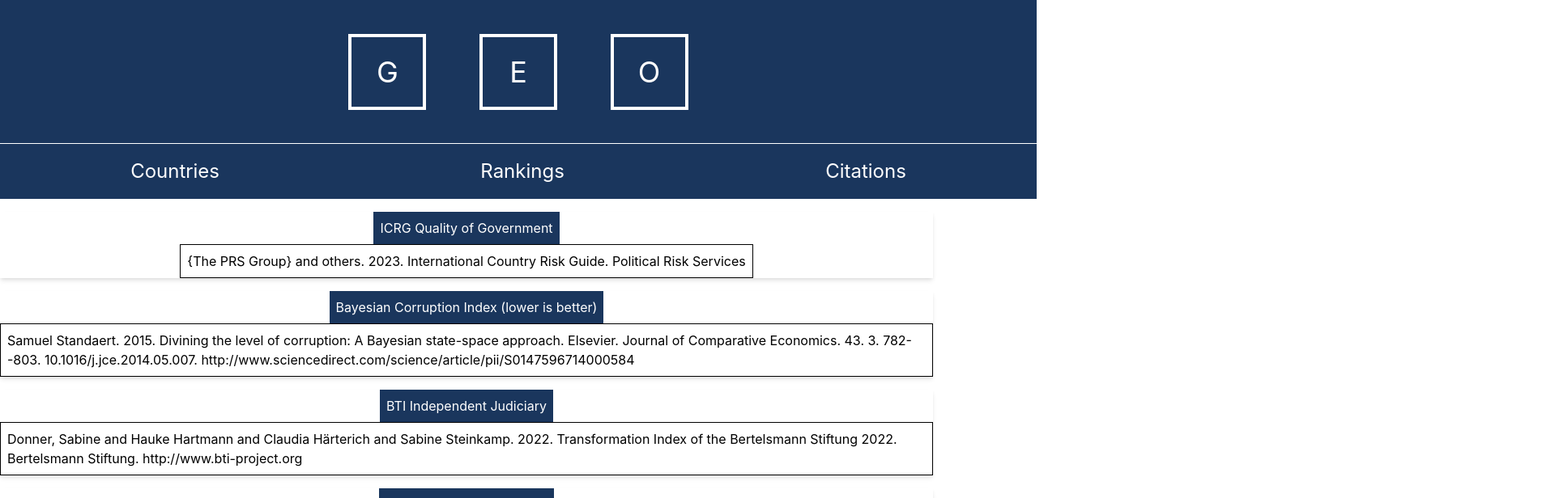
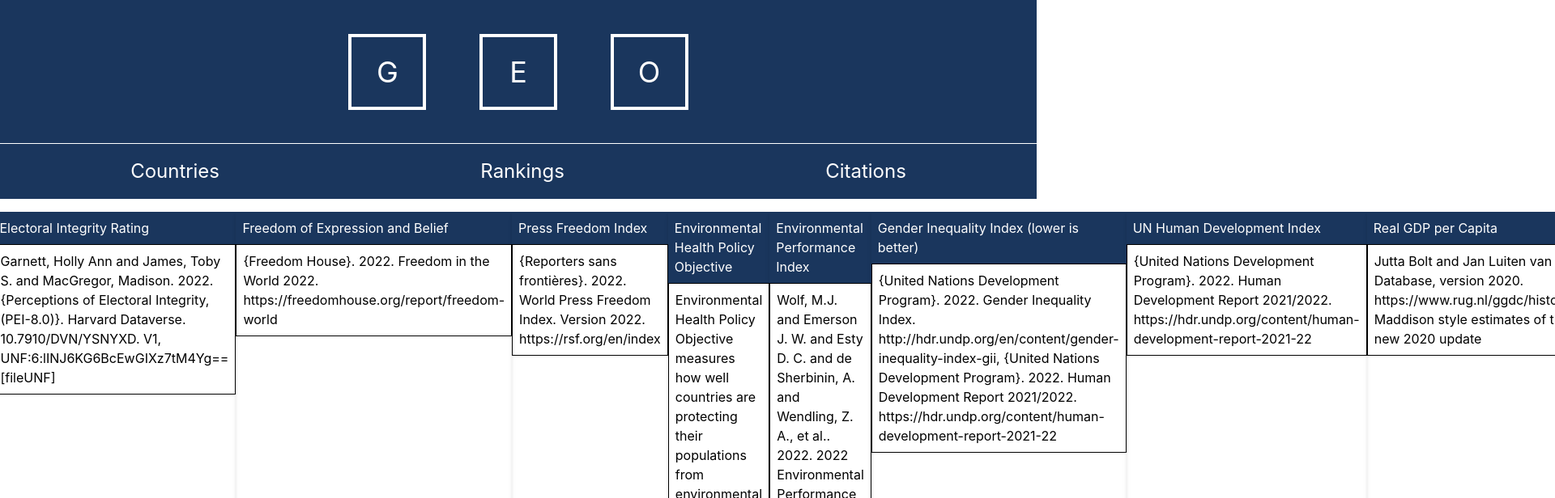
Before and after one commit to markthbkk/geodata, a React (Vite) app: page /geodata/citations in a window 1280 px wide. Shown: the top 616 px of the page at 81% size, 1920 px wide, since content can reach past the window. Built offline with nearby package versions, Linux system fonts and the light colour scheme.

Commit message:
Commit 19

```diff
--- a/src/pages/Citations.jsx
+++ b/src/pages/Citations.jsx
@@ -21,23 +21,24 @@ useEffect(() => {
 
   return (
     <>
+      <Flex justify="center" w="100%">
         {GovData.map((item) => (
           <Flex
             direction="column"
             key={item.displayName}
             mb="1rem"
             w="90%"
-          align="center"
             boxShadow="md"
           >
-          <Box bg="blue.900" color="white" p=".5rem">
+            <Box bg="blue.900" color="white" p=".5rem" w="100%">
               {item.displayName}
             </Box>
-          <Box border="1px solid black" p=".5rem">
+            <Box border="1px solid black" p=".5rem" w="100%">
               {item.citation}
             </Box>
           </Flex>
         ))}
+      </Flex>
     </>
   );
 
```
Also changed, not shown: 2 other files (tests, documents, lock files or other folders). Lines whose indentation alone changed are shown as unchanged.
